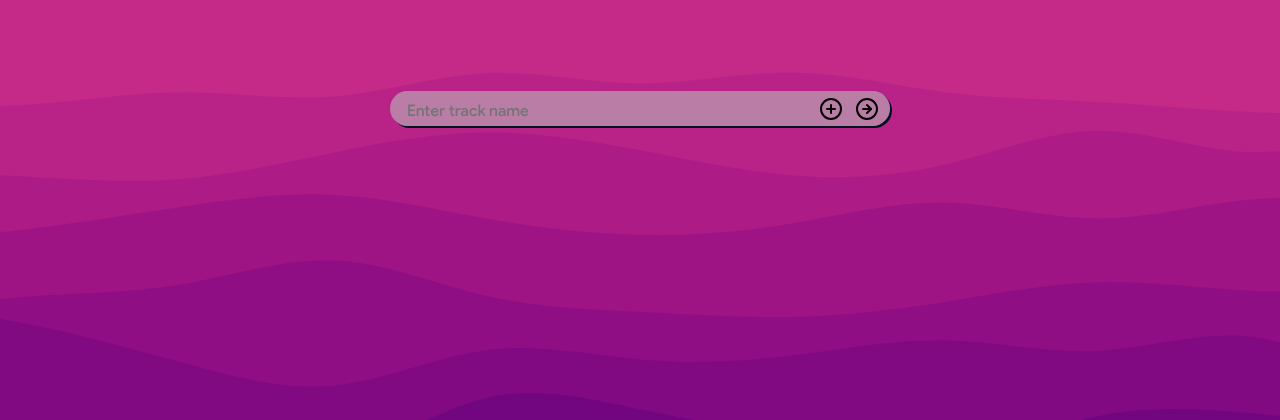
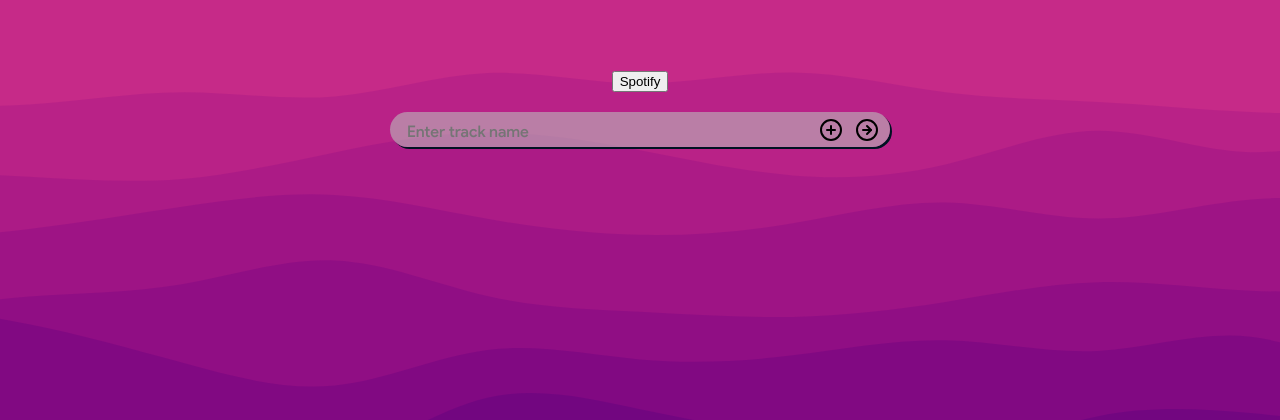
Before and after one commit to Draugelis/samply, a Flask app: page / in a window 1280 px wide. Shown: the top 420 px of the page. Run offline with Flask 2, Linux system fonts and the light colour scheme.

Commit message:
add login button

```diff
--- a/app/static/js/main.js
+++ b/app/static/js/main.js
@@ -1,39 +1,62 @@
 document.getElementById("trackInputButton").addEventListener("click", addTrack);
 document.getElementById("proceedButton").addEventListener("click", stepForward);
-document.getElementById("playlistCreateButton").addEventListener("click", createPlaylist);
+document
+  .getElementById("playlistCreateButton")
+  .addEventListener("click", createPlaylist);
 document.getElementById("backButton").addEventListener("click", stepBack);
 document.getElementById("restartButton").addEventListener("click", stepRestart);
+document
+  .getElementById("spotifyButton")
+  .addEventListener("click", spotify_login);
 
+function getCookie(name) {
+  const value = `; ${document.cookie}`;
+  const parts = value.split(`; ${name}=`);
+  if (parts.length === 2) return parts.pop().split(";").shift();
+}
 
+function spotify_login() {
+  let client_id = "";
+  let redirect_uri = "http://127.0.0.1:5000/spotify";
+  let scope = "playlist-modify-public";
+
+  let url = "https://accounts.spotify.com/authorize";
+  url += "?response_type=token";
+  url += "&client_id=" + encodeURIComponent(client_id);
+  url += "&scope=" + encodeURIComponent(scope);
+  url += "&redirect_uri=" + encodeURIComponent(redirect_uri);
+
+  window.location.replace(url);
+}
 
 async function addTrack() {
   const track = document.getElementById("trackInputText").value;
 
   const url = "/samples/";
   const data = {
-        "tracks": track
+    tracks: track,
   };
 
   const requestOptions = {
     method: "POST",
     headers: {
       "Content-Type": "application/json",
-            "X-Spotify": ""
+      "X-Spotify": getCookie("spotify_token"),
     },
     body: JSON.stringify(data),
-        redirect: "follow"
+    redirect: "follow",
   };
 
   await fetch(url, requestOptions)
     .then((response) => {
-            if(!response.ok) {
+      if (!response.ok) {
         throw new Error("Failed fetching track data");
       }
       return response.json();
     })
-        .then((json) => {
-            addTrackEntry(json[0].track);
-            for(sample of json[0].samples) {
+    .then(([json]) => {
+      addTrackEntry(json.track);
+      for (sample of json.samples) {
         addSampleEntry(sample);
       }
     })
@@ -61,7 +84,7 @@ function generateTrackEntry(track_id) {
   track_entry_div.appendChild(track_entry_checkbox);
   track_entry_div.appendChild(track_entry_frame);
 
-    return track_entry_div
+  return track_entry_div;
 }
 
 function addTrackEntry(track_data) {
@@ -82,8 +105,6 @@ function addSampleEntry(sample_data) {
   sample_list.appendChild(track_entry);
 }
 
-
-
 async function createPlaylist() {
   const tracks = getTrackUris();
   const playlist_name = document.getElementById("playlistInputText").value;
@@ -91,23 +112,23 @@ async function createPlaylist() {
   const url = "/playlist/";
 
   const data = {
-        "name": playlist_name,
-        "tracks": tracks
+    name: playlist_name,
+    tracks: tracks,
   };
 
   const requestOptions = {
     method: "POST",
     headers: {
       "Content-Type": "application/json",
-            "X-Spotify": ""
+      "X-Spotify": getCookie("spotify_token"),
     },
     body: JSON.stringify(data),
-        redirect: "follow"
+    redirect: "follow",
   };
 
   await fetch(url, requestOptions)
     .then((response) => {
-            if(!response.ok) {
+      if (!response.ok) {
         throw new Error("Failed fetching track data");
       }
       console.log(response);
@@ -120,13 +141,12 @@ async function createPlaylist() {
 }
 
 function getTrackUris() {
-    const selected_tracks = document.querySelectorAll("input[name=trackEntryCheckbox]:checked");
-    let track_uris = [];
-    for(track of selected_tracks) {
-        track_uris.push(`spotify:track:${track.id}`);
-    }
+  const selected_tracks = Array.from(document.querySelectorAll(
+    "input[name=trackEntryCheckbox]:checked"
+  ));
+  const track_uris = selected_tracks.map(({id}) => `spotify:track:${id}`)
   track_uris = [...new Set(track_uris)]; // Removing duplicates
-    return track_uris
+  return track_uris;
 }
 
 function addPlaylistContainer(playlist_id) {
@@ -149,7 +169,6 @@ function addPlaylistContainer(playlist_id) {
 function stepForward() {
   document.getElementById("trackInput").style.display = "none";
   document.getElementById("playlistInput").style.display = "inherit";
-
 }
 
 function stepBack() {
--- a/app/templates/index.html
+++ b/app/templates/index.html
@@ -8,6 +8,9 @@
     </head>
     <body class="wave">
         <div class="content">
+            <div id="spotify-login">
+                <button id="spotifyButton">Spotify</button>
+            </div>
             <div class="input-container" id="input-container">
                 <div class="inputWrapper" id="trackInput">
                     <input type="text" id="trackInputText" placeholder="Enter track name"/>
```
Lines whose indentation alone changed are shown as unchanged.
